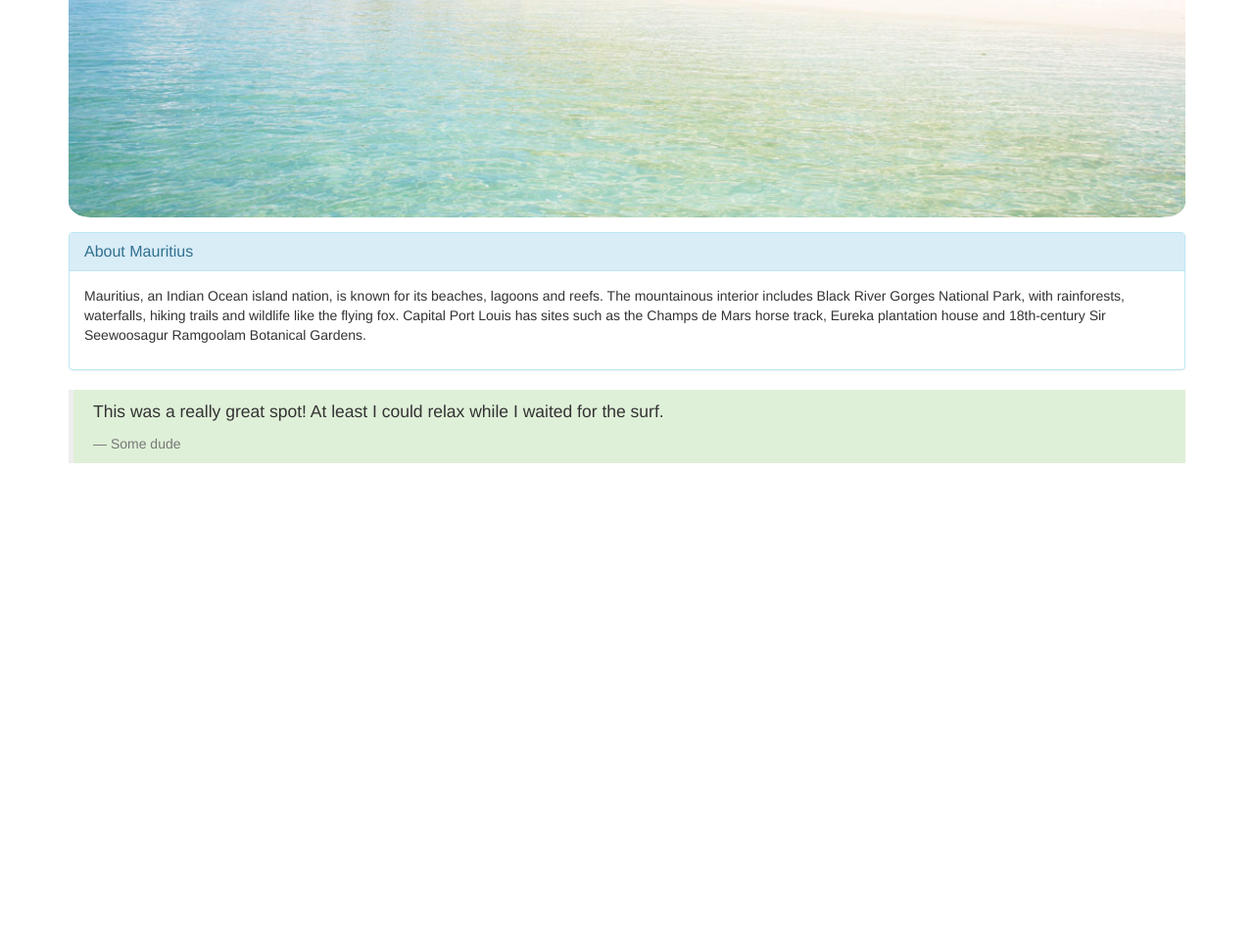
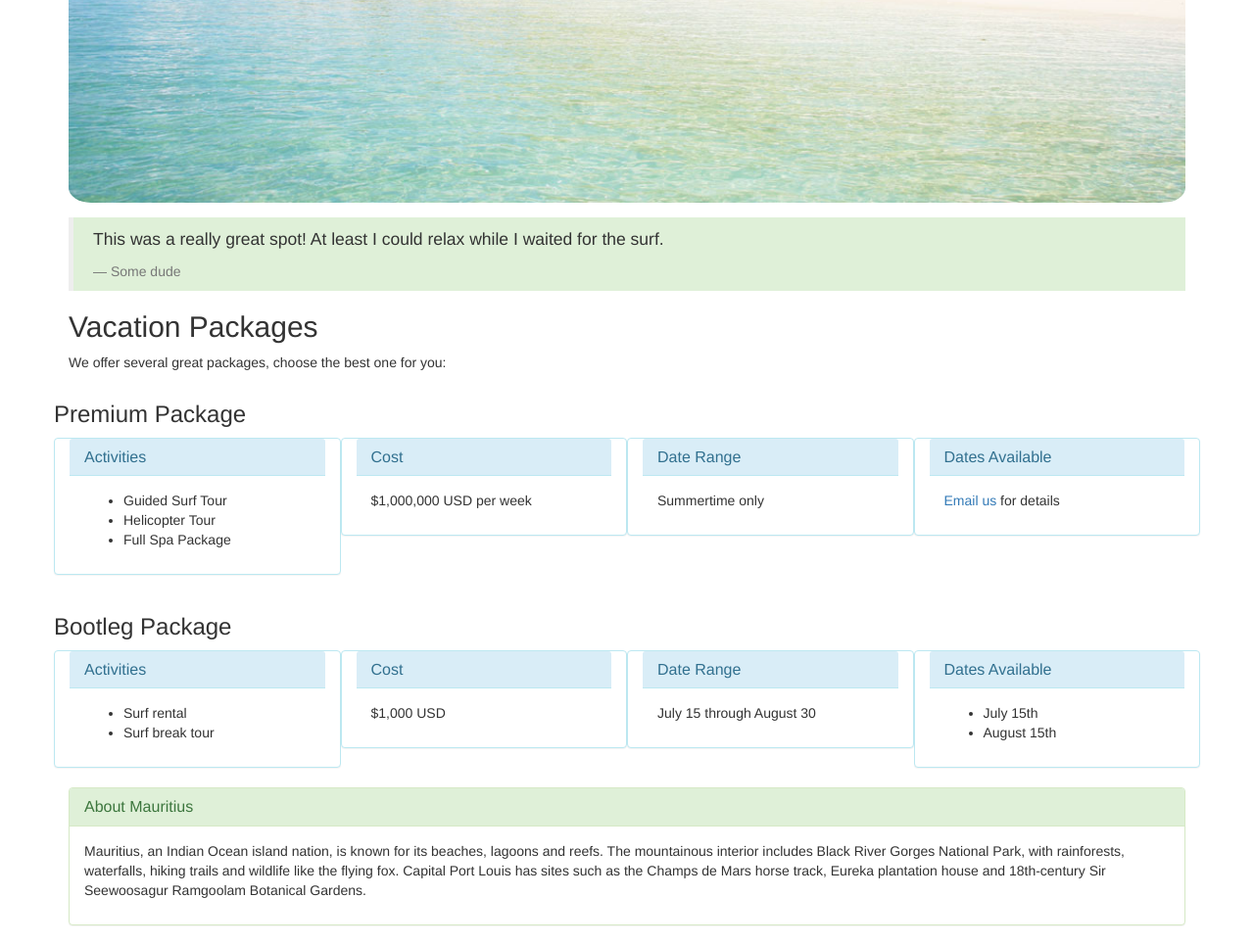
Before and after one commit to suzirubi/vacation, a plain HTML site: page index.html in a window 1280 px wide. Shown: the part 823-1788 px from the top of the page at 98% size. Before the commit the page ends 1316 px from the top, so only its background shows below. Drawn offline with Linux system fonts and the light colour scheme.

Commit message:
add columns, panels, replaced default bootstrap because it was edited in previous version, created custom stylesheet

```diff
--- a/css/style.css
+++ b/css/style.css
@@ -2,3 +2,7 @@ img {
   border-radius: 2%;
   width: 100%
 }
+
+.media {
+margin-bottom: 15px;
+}
--- a/index.html
+++ b/index.html
@@ -7,14 +7,110 @@
   </head>
   <body>
     <div class="container">
+<!-- INTRO -->
       <div class="jumbotron">
         <h1>My Dream Surf Spot</h1>
         <p>I have dreamed of many breaks, but the bestest one is in Sunny Mauritius!</p>
       </div>
+<!-- PICTURE -->
       <div class="media">
         <img class="media-object" src="img/beach.jpg" alt="a beach with no surf">
       </div>
-      <div class="panel panel-info">
+
+<!-- QUOTE -->
+      <div class="bg-success">
+        <blockquote>
+          <p>This was a really great spot! At least I could relax while I waited for the surf.</p>
+          <footer>Some dude</footer>
+        </blockquote>
+      </div>
+<!-- PACKAGES -->
+      <h2>Vacation Packages</h2>
+      <p>We offer several great packages, choose the best one for you:</p>
+<!-- PACKAGE 1 -->
+      <div class="row">
+        <h3>Premium Package</h3>
+<!-- Row 1 col 1 -->
+        <div class="col-md-3 panel panel-info">
+          <div class="panel-heading">
+            <h4 class="panel-title">Activities</h4>
+          </div>
+          <div class="panel-body">
+            <ul>
+              <li>Guided Surf Tour</li>
+              <li>Helicopter Tour</li>
+              <li>Full Spa Package</li>
+            </ul>
+          </div>
+        </div>
+<!-- Row 1 col 2 -->
+        <div class="col-md-3 panel panel-info">
+          <div class="panel-heading">
+            <h4 class="panel-title">Cost</h4>
+          </div>
+          <div class="panel-body">
+            <p>$1,000,000 USD per week</p>
+          </div>
+        </div>
+<!-- Row 1 col 3 -->
+        <div class="col-md-3 panel panel-info">
+          <div class="panel-heading">
+            <h4 class="panel-title">Date Range</h4>
+          </div>
+          <div class="panel-body">
+            <p>Summertime only</p>
+          </div>
+        </div>
+<!-- Row 1 col 4 -->
+        <div class="col-md-3 panel panel-info">
+          <div class="panel-heading">
+            <h4 class="panel-title">Dates Available</h4>
+          </div>
+          <div class="panel-body">
+            <p><a href="mailto:bob@email.com">Email us</a> for details</p>
+          </div>
+        </div>
+      </div>
+<!-- PACKAGE 2 -->
+      <div class="row">
+        <h3>Bootleg Package</h3>
+<!-- Row 2 col 1 -->
+          <div class="col-md-3 panel panel-info">
+            <h4 class="panel-title panel-heading">Activities</h4>
+            <div class="panel-body">
+              <ul>
+                  <li>Surf rental</li>
+                  <li>Surf break tour</li>
+              </ul>
+            </div>
+          </div>
+<!-- Row 2 col 2 -->
+          <div class="col-md-3 panel panel-info">
+            <h4 class="panel-title panel-heading">Cost</h4>
+            <div class="panel-body">
+              <p>$1,000 USD</p>
+            </div>
+          </div>
+<!-- Row 2 col 3 -->
+          <div class="col-md-3 panel panel-info">
+            <h4 class="panel-title panel-heading">Date Range</h4>
+            <div class="panel-body">
+              <p>July 15 through August 30</p>
+            </div>
+          </div>
+<!-- Row 2 col 4 -->
+          <div class="col-md-3 panel panel-info">
+            <h4 class="panel-title panel-heading">Dates Available</h4>
+            <div class="panel-body">
+              <ul>
+                  <li>July 15th</li>
+                  <li>August 15th</li>
+              </ul>
+            </div>
+          </div>
+      </div>
+<!-- ABOUT -->
+      <div class="panel panel-success">
         <div class="panel-heading">
           <h1 class="panel-title">About Mauritius</h1>
         </div>
@@ -22,12 +118,7 @@
           <p>Mauritius, an Indian Ocean island nation, is known for its beaches, lagoons and reefs. The mountainous interior includes Black River Gorges National Park, with rainforests, waterfalls, hiking trails and wildlife like the flying fox. Capital Port Louis has sites such as the Champs de Mars horse track, Eureka plantation house and 18th-century Sir Seewoosagur Ramgoolam Botanical Gardens.</p>
         </div>
       </div>
-      <div class="bg-success">
-        <blockquote>
-          <p>This was a really great spot! At least I could relax while I waited for the surf.</p>
-          <footer>Some dude</footer>
-        </blockquote>
-      </div>
+<!-- END CONTAINER -->
     </div>
   </body>
 </html>
```
Also changed, not shown: css/bootstrap.css.
